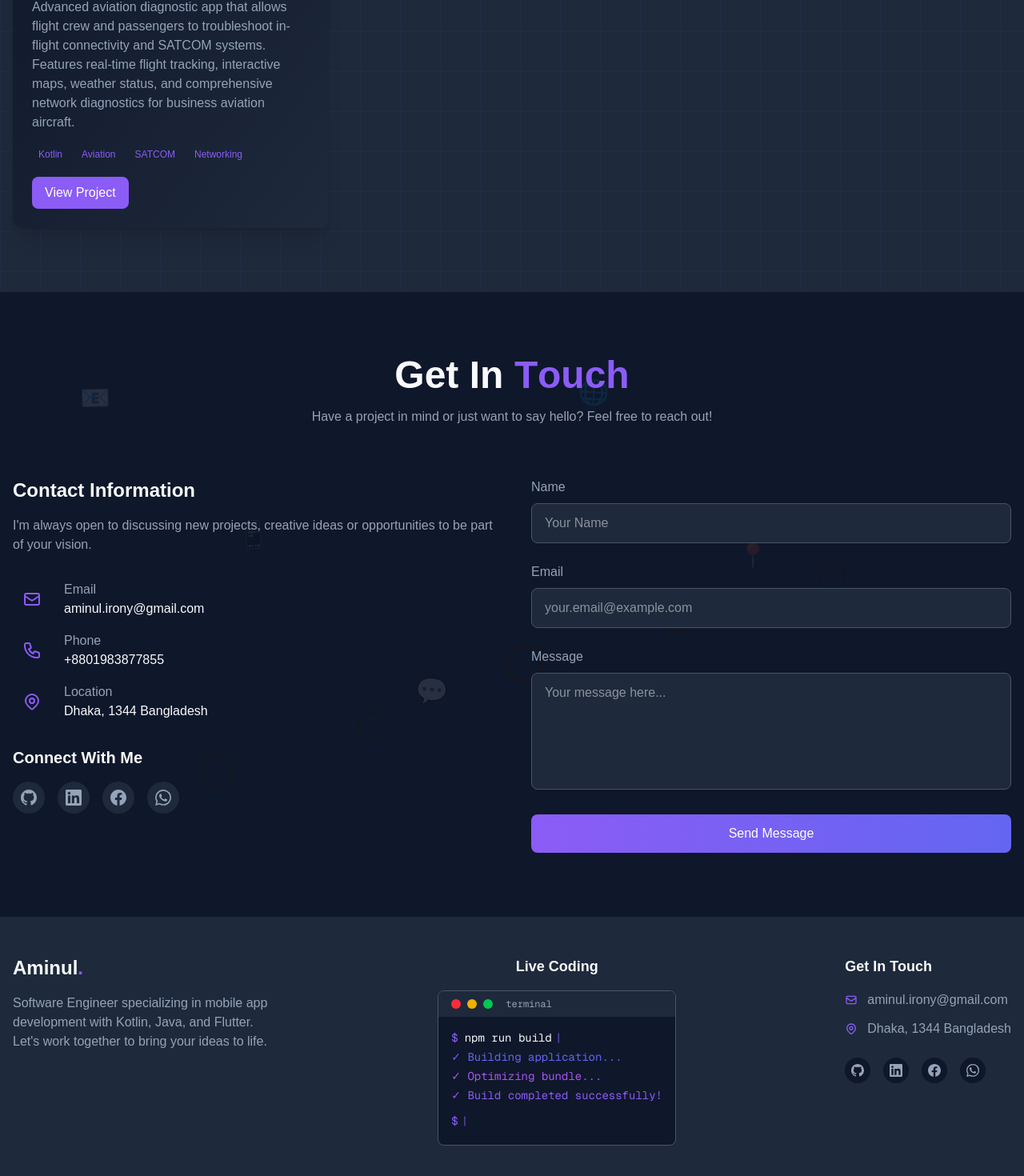
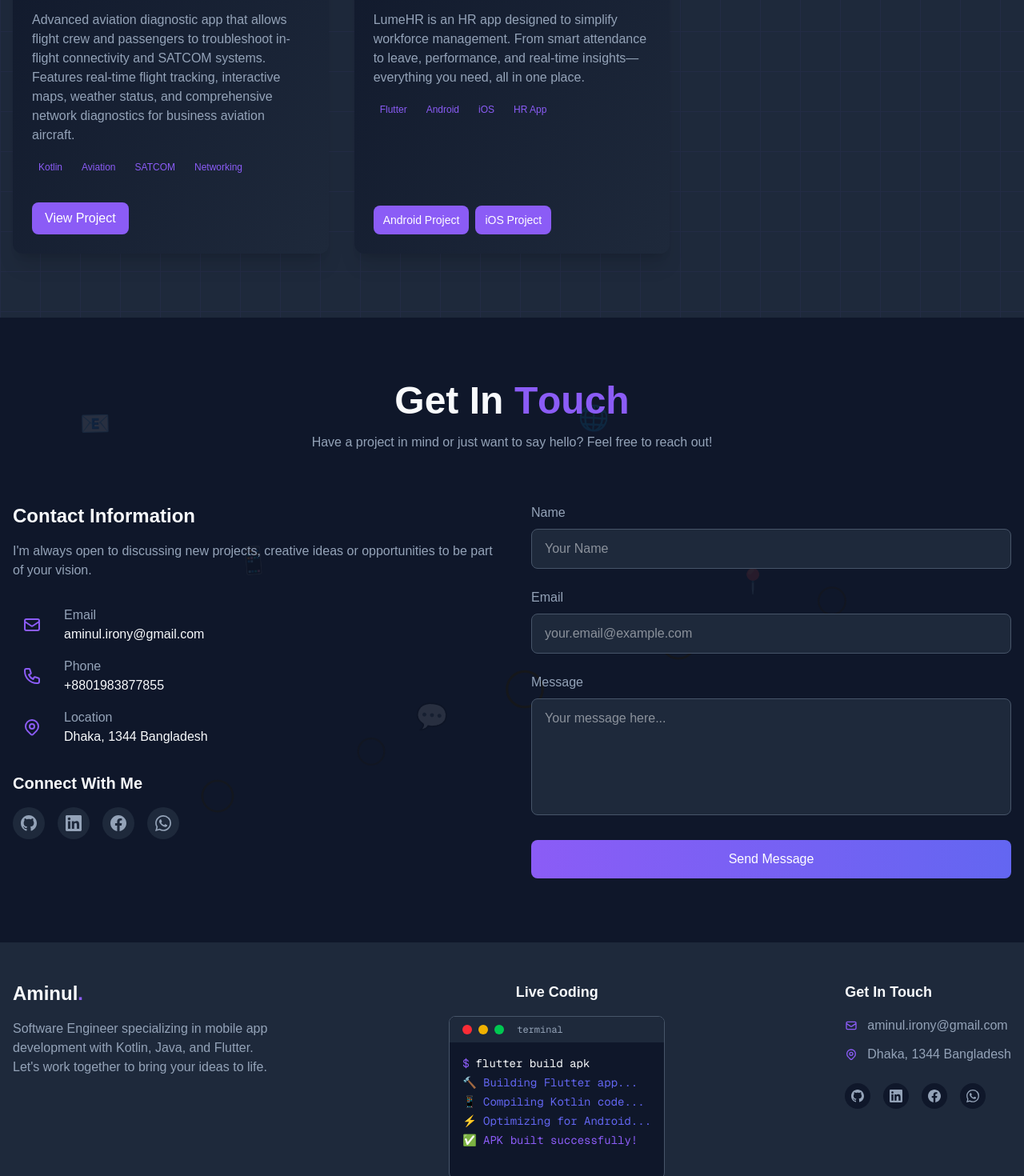
Before and after one commit to Siarc/personal_portfolio, a Next.js app: page / in a window 1280 px wide. Shown: the part 2539-4009 px from the top of the page at 80% size. Built offline with nearby package versions, Linux system fonts and the light colour scheme.

Commit message:
updated the project terminal section and added another project lume hr

```diff
--- a/src/components/Footer.tsx
+++ b/src/components/Footer.tsx
@@ -2,7 +2,137 @@
 
 import { motion } from 'framer-motion'
 import Link from 'next/link'
-import { useTheme } from '@/contexts/ThemeContext'
+import { useState, useEffect } from 'react'
+import { useTheme, Theme } from '@/contexts/ThemeContext'
+
+// Live Coding Terminal Component
+function LiveCodingTerminal({ currentTheme }: { currentTheme: Theme }) {
+  const [currentScenario, setCurrentScenario] = useState(0)
+
+  const codingScenarios = [
+    {
+      command: "flutter build apk",
+      steps: [
+        "🔨 Building Flutter app...",
+        "📱 Compiling Kotlin code...",
+        "⚡ Optimizing for Android...",
+        "✅ APK built successfully!"
+      ]
+    },
+    {
+      command: "git commit -m 'feat: particle animation'",
+      steps: [
+        "📝 Staging changes...",
+        "🔍 Running pre-commit hooks...",
+        "✨ Commit created successfully!",
+        "🚀 Ready to push!"
+      ]
+    },
+    {
+      command: "npm test",
+      steps: [
+        "🧪 Running test suites...",
+        "✅ 24 tests passed",
+        "📊 Coverage: 95.2%",
+        "🎉 All tests green!"
+      ]
+    },
+    {
+      command: "docker build -t portfolio .",
+      steps: [
+        "🐳 Building Docker image...",
+        "📦 Installing dependencies...",
+        "🔧 Configuring environment...",
+        "✅ Image built successfully!"
+      ]
+    },
+    {
+      command: "kubectl apply -f deployment.yaml",
+      steps: [
+        "☸️ Deploying to Kubernetes...",
+        "🔄 Rolling out updates...",
+        "🌐 Service is live!",
+        "✅ Deployment successful!"
+      ]
+    }
+  ]
+
+  useEffect(() => {
+    const interval = setInterval(() => {
+      setCurrentScenario((prev) => (prev + 1) % codingScenarios.length)
+    }, 8000) // Change scenario every 8 seconds
+
+    return () => clearInterval(interval)
+  }, [])
+
+  const scenario = codingScenarios[currentScenario]
+
+  return (
+    <div className="p-4 font-mono text-sm overflow-hidden" style={{ height: '170px' }}>
+      <motion.div
+        key={currentScenario}
+        className="space-y-1"
+        initial={{ opacity: 0 }}
+        animate={{ opacity: 1 }}
+        transition={{ duration: 0.5 }}
+      >
+        {/* Command Line */}
+        <motion.div
+          className="flex items-center"
+          initial={{ opacity: 0, x: -20 }}
+          animate={{ opacity: 1, x: 0 }}
+          transition={{ delay: 0.3, duration: 0.8 }}
+        >
+          <span style={{ color: currentTheme.colors.primary }}>$</span>
+          <motion.span
+            className="ml-2"
+            style={{ color: currentTheme.colors.text }}
+            initial={{ width: 0 }}
+            animate={{ width: "auto" }}
+            transition={{ delay: 0.6, duration: 1.5 }}
+          >
+            {scenario.command}
+          </motion.span>
+        </motion.div>
+
+        {/* Steps */}
+        {scenario.steps.map((step, index) => (
+          <motion.div
+            key={index}
+            style={{
+              color: index === scenario.steps.length - 1
+                ? currentTheme.colors.primary
+                : currentTheme.colors.secondary
+            }}
+            initial={{ opacity: 0 }}
+            animate={{ opacity: 1 }}
+            transition={{ delay: 2 + index * 1.2, duration: 0.5 }}
+          >
+            {step}
+          </motion.div>
+        ))}
+
+        {/* New Command Prompt */}
+        <motion.div
+          className="flex items-center pt-2"
+          initial={{ opacity: 0 }}
+          animate={{ opacity: 1 }}
+          transition={{ delay: 6.5, duration: 0.5 }}
+        >
+          <span style={{ color: currentTheme.colors.primary }}>$</span>
+          <motion.span
+            className="ml-1"
+            style={{ color: currentTheme.colors.primary }}
+            animate={{ opacity: [0, 1, 0] }}
+            transition={{ duration: 1, repeat: Infinity, delay: 7 }}
+          >
+            |
+          </motion.span>
+        </motion.div>
+      </motion.div>
+    </div>
+  )
+}
 
 export default function Footer() {
   const { currentTheme } = useTheme()
@@ -67,102 +197,7 @@ export default function Footer() {
               </div>
 
               {/* Terminal Content */}
-              <div className="p-4 h-40 font-mono text-sm overflow-hidden">
-                {/* Animated Code Lines */}
-                <motion.div
-                  className="space-y-1"
-                  initial={{ opacity: 0 }}
-                  animate={{ opacity: 1 }}
-                  transition={{ duration: 0.5 }}
-                >
-                  {/* Line 1 */}
-                  <motion.div
-                    className="flex items-center"
-                    initial={{ opacity: 0, x: -20 }}
-                    animate={{ opacity: 1, x: 0 }}
-                    transition={{ delay: 0.5, duration: 0.8 }}
-                  >
-                    <span style={{ color: currentTheme.colors.primary }}>$</span>
-                    <motion.span
-                      className="ml-2"
-                      style={{ color: currentTheme.colors.text }}
-                      initial={{ width: 0 }}
-                      animate={{ width: "auto" }}
-                      transition={{ delay: 0.8, duration: 1.5 }}
-                    >
-                      npm run build
-                    </motion.span>
-                    <motion.span
-                      className="ml-1"
-                      style={{ color: currentTheme.colors.primary }}
-                      animate={{ opacity: [0, 1, 0] }}
-                      transition={{ duration: 1, repeat: Infinity }}
-                    >
-                      |
-                    </motion.span>
-                  </motion.div>
-
-                  {/* Line 2 */}
-                  <motion.div
-                    style={{ color: currentTheme.colors.secondary }}
-                    initial={{ opacity: 0 }}
-                    animate={{ opacity: 1 }}
-                    transition={{ delay: 2.5, duration: 0.5 }}
-                  >
-                    ✓ Building application...
-                  </motion.div>
-
-                  {/* Line 3 */}
-                  <motion.div
-                    style={{ color: currentTheme.colors.accent }}
-                    initial={{ opacity: 0 }}
-                    animate={{ opacity: 1 }}
-                    transition={{ delay: 3.5, duration: 0.5 }}
-                  >
-                    ✓ Optimizing bundle...
-                  </motion.div>
-
-                  {/* Line 4 */}
-                  <motion.div
-                    style={{ color: currentTheme.colors.primary }}
-                    initial={{ opacity: 0 }}
-                    animate={{ opacity: 1 }}
-                    transition={{ delay: 4.5, duration: 0.5 }}
-                  >
-                    ✓ Build completed successfully!
-                  </motion.div>
-
-                  {/* New Command Line */}
-                  <motion.div
-                    className="flex items-center pt-2"
-                    initial={{ opacity: 0 }}
-                    animate={{ opacity: 1 }}
-                    transition={{ delay: 5.5, duration: 0.5 }}
-                  >
-                    <span style={{ color: currentTheme.colors.primary }}>$</span>
-                    <motion.span
-                      className="ml-1"
-                      style={{ color: currentTheme.colors.primary }}
-                      animate={{ opacity: [0, 1, 0] }}
-                      transition={{ duration: 1, repeat: Infinity, delay: 6 }}
-                    >
-                      |
-                    </motion.span>
-                  </motion.div>
-                </motion.div>
-
-                {/* Reset Animation */}
-                <motion.div
-                  key={Math.random()}
-                  initial={{ opacity: 1 }}
-                  animate={{ opacity: 0 }}
-                  transition={{ delay: 8, duration: 0.5 }}
-                  onAnimationComplete={() => {
-                    // This will trigger re-render and restart animation
-                    setTimeout(() => window.location.reload, 100);
-                  }}
-                />
-              </div>
+              <LiveCodingTerminal currentTheme={currentTheme} />
             </div>
 
             {/* Floating Code Particles */}
@@ -249,7 +284,7 @@ export default function Footer() {
               >
                 <span className="sr-only">GitHub</span>
                 <svg className="h-4 w-4" fill="currentColor" viewBox="0 0 24 24">
-                  <path d="M12 0c-6.626 0-12 5.373-12 12 0 5.302 3.438 9.8 8.207 11.387.599.111.793-.261.793-.577v-2.234c-3.338.726-4.033-1.416-4.033-1.416-.546-1.387-1.333-1.756-1.333-1.756-1.089-.745.083-.729.083-.729 1.205.084 1.839 1.237 1.839 1.237 1.07 1.834 2.807 1.304 3.492.997.107-.775.418-1.305.762-1.604-2.665-.305-5.467-1.334-5.467-5.931 0-1.311.469-2.381 1.236-3.221-.124-.303-.535-1.524.117-3.176 0 0 1.008-.322 3.301 1.23.957-.266 1.983-.399 3.003-.404 1.02.005 2.047.138 3.006.404 2.291-1.552 3.297-1.23 3.297-1.23.653 1.653.242 2.874.118 3.176.77.84 1.235 1.911 1.235 3.221 0 4.609-2.807 5.624-5.479 5.921.43.372.823 1.102.823 2.222v3.293c0 .319.192.694.801.576 4.765-1.589 8.199-6.086 8.199-11.386 0-6.627-5.373-12-12-12z"/>
+                  <path d="M12 0c-6.626 0-12 5.373-12 12 0 5.302 3.438 9.8 8.207 11.387.599.111.793-.261.793-.577v-2.234c-3.338.726-4.033-1.416-4.033-1.416-.546-1.387-1.333-1.756-1.333-1.756-1.089-.745.083-.729.083-.729 1.205.084 1.839 1.237 1.839 1.237 1.07 1.834 2.807 1.304 3.492.997.107-.775.418-1.305.762-1.604-2.665-.305-5.467-1.334-5.467-5.931 0-1.311.469-2.381 1.236-3.221-.124-.303-.535-1.524.117-3.176 0 0 1.008-.322 3.301 1.23.957-.266 1.983-.399 3.003-.404 1.02.005 2.047.138 3.006.404 2.291-1.552 3.297-1.23 3.297-1.23.653 1.653.242 2.874.118 3.176.77.84 1.235 1.911 1.235 3.221 0 4.609-2.807 5.624-5.479 5.921.43.372.823 1.102.823 2.222v3.293c0 .319.192.694.801.576 4.765-1.589 8.199-6.086 8.199-11.386 0-6.627-5.373-12-12-12z" />
                 </svg>
               </motion.a>
 
@@ -267,7 +302,7 @@ export default function Footer() {
               >
                 <span className="sr-only">LinkedIn</span>
                 <svg className="h-4 w-4" fill="currentColor" viewBox="0 0 24 24">
-                  <path d="M20.447 20.452h-3.554v-5.569c0-1.328-.027-3.037-1.852-3.037-1.853 0-2.136 1.445-2.136 2.939v5.667H9.351V9h3.414v1.561h.046c.477-.9 1.637-1.85 3.37-1.85 3.601 0 4.267 2.37 4.267 5.455v6.286zM5.337 7.433c-1.144 0-2.063-.926-2.063-2.065 0-1.138.92-2.063 2.063-2.063 1.14 0 2.064.925 2.064 2.063 0 1.139-.925 2.065-2.064 2.065zm1.782 13.019H3.555V9h3.564v11.452zM22.225 0H1.771C.792 0 0 .774 0 1.729v20.542C0 23.227.792 24 1.771 24h20.451C23.2 24 24 23.227 24 22.271V1.729C24 .774 23.2 0 22.222 0h.003z"/>
+                  <path d="M20.447 20.452h-3.554v-5.569c0-1.328-.027-3.037-1.852-3.037-1.853 0-2.136 1.445-2.136 2.939v5.667H9.351V9h3.414v1.561h.046c.477-.9 1.637-1.85 3.37-1.85 3.601 0 4.267 2.37 4.267 5.455v6.286zM5.337 7.433c-1.144 0-2.063-.926-2.063-2.065 0-1.138.92-2.063 2.063-2.063 1.14 0 2.064.925 2.064 2.063 0 1.139-.925 2.065-2.064 2.065zm1.782 13.019H3.555V9h3.564v11.452zM22.225 0H1.771C.792 0 0 .774 0 1.729v20.542C0 23.227.792 24 1.771 24h20.451C23.2 24 24 23.227 24 22.271V1.729C24 .774 23.2 0 22.222 0h.003z" />
                 </svg>
               </motion.a>
 
@@ -285,7 +320,7 @@ export default function Footer() {
               >
                 <span className="sr-only">Facebook</span>
                 <svg className="h-4 w-4" fill="currentColor" viewBox="0 0 24 24">
-                  <path d="M24 12.073c0-6.627-5.373-12-12-12s-12 5.373-12 12c0 5.99 4.388 10.954 10.125 11.854v-8.385H7.078v-3.47h3.047V9.43c0-3.007 1.792-4.669 4.533-4.669 1.312 0 2.686.235 2.686.235v2.953H15.83c-1.491 0-1.956.925-1.956 1.874v2.25h3.328l-.532 3.47h-2.796v8.385C19.612 23.027 24 18.062 24 12.073z"/>
+                  <path d="M24 12.073c0-6.627-5.373-12-12-12s-12 5.373-12 12c0 5.99 4.388 10.954 10.125 11.854v-8.385H7.078v-3.47h3.047V9.43c0-3.007 1.792-4.669 4.533-4.669 1.312 0 2.686.235 2.686.235v2.953H15.83c-1.491 0-1.956.925-1.956 1.874v2.25h3.328l-.532 3.47h-2.796v8.385C19.612 23.027 24 18.062 24 12.073z" />
                 </svg>
               </motion.a>
 
@@ -303,7 +338,7 @@ export default function Footer() {
               >
                 <span className="sr-only">WhatsApp</span>
                 <svg className="h-4 w-4" fill="currentColor" viewBox="0 0 24 24">
-                  <path d="M17.472 14.382c-.297-.149-1.758-.867-2.03-.967-.273-.099-.471-.148-.67.15-.197.297-.767.966-.94 1.164-.173.199-.347.223-.644.075-.297-.15-1.255-.463-2.39-1.475-.883-.788-1.48-1.761-1.653-2.059-.173-.297-.018-.458.13-.606.134-.133.298-.347.446-.52.149-.174.198-.298.298-.497.099-.198.05-.371-.025-.52-.075-.149-.669-1.612-.916-2.207-.242-.579-.487-.5-.669-.51-.173-.008-.371-.01-.57-.01-.198 0-.52.074-.792.372-.272.297-1.04 1.016-1.04 2.479 0 1.462 1.065 2.875 1.213 3.074.149.198 2.096 3.2 5.077 4.487.709.306 1.262.489 1.694.625.712.227 1.36.195 1.871.118.571-.085 1.758-.719 2.006-1.413.248-.694.248-1.289.173-1.413-.074-.124-.272-.198-.57-.347m-5.421 7.403h-.004a9.87 9.87 0 01-5.031-1.378l-.361-.214-3.741.982.998-3.648-.235-.374a9.86 9.86 0 01-1.51-5.26c.001-5.45 4.436-9.884 9.888-9.884 2.64 0 5.122 1.03 6.988 2.898a9.825 9.825 0 012.893 6.994c-.003 5.45-4.437 9.884-9.885 9.884m8.413-18.297A11.815 11.815 0 0012.05 0C5.495 0 .16 5.335.157 11.892c0 2.096.547 4.142 1.588 5.945L.057 24l6.305-1.654a11.882 11.882 0 005.683 1.448h.005c6.554 0 11.89-5.335 11.893-11.893A11.821 11.821 0 0020.885 3.488"/>
+                  <path d="M17.472 14.382c-.297-.149-1.758-.867-2.03-.967-.273-.099-.471-.148-.67.15-.197.297-.767.966-.94 1.164-.173.199-.347.223-.644.075-.297-.15-1.255-.463-2.39-1.475-.883-.788-1.48-1.761-1.653-2.059-.173-.297-.018-.458.13-.606.134-.133.298-.347.446-.52.149-.174.198-.298.298-.497.099-.198.05-.371-.025-.52-.075-.149-.669-1.612-.916-2.207-.242-.579-.487-.5-.669-.51-.173-.008-.371-.01-.57-.01-.198 0-.52.074-.792.372-.272.297-1.04 1.016-1.04 2.479 0 1.462 1.065 2.875 1.213 3.074.149.198 2.096 3.2 5.077 4.487.709.306 1.262.489 1.694.625.712.227 1.36.195 1.871.118.571-.085 1.758-.719 2.006-1.413.248-.694.248-1.289.173-1.413-.074-.124-.272-.198-.57-.347m-5.421 7.403h-.004a9.87 9.87 0 01-5.031-1.378l-.361-.214-3.741.982.998-3.648-.235-.374a9.86 9.86 0 01-1.51-5.26c.001-5.45 4.436-9.884 9.888-9.884 2.64 0 5.122 1.03 6.988 2.898a9.825 9.825 0 012.893 6.994c-.003 5.45-4.437 9.884-9.885 9.884m8.413-18.297A11.815 11.815 0 0012.05 0C5.495 0 .16 5.335.157 11.892c0 2.096.547 4.142 1.588 5.945L.057 24l6.305-1.654a11.882 11.882 0 005.683 1.448h.005c6.554 0 11.89-5.335 11.893-11.893A11.821 11.821 0 0020.885 3.488" />
                 </svg>
               </motion.a>
             </div>
--- a/src/components/ProjectsSection.tsx
+++ b/src/components/ProjectsSection.tsx
@@ -43,6 +43,16 @@ const projects = [
     imageUrl: '/images/placeholder.jpg',
     iconUrl: '/images/projects/next_cabin_tools.png',
     projectUrl: 'https://play.google.com/store/apps/details?id=com.stitel.cabintools&hl=en',
+  },
+  {
+    id: 5,
+    title: 'LumeHR',
+    description: 'LumeHR is an HR app designed to simplify workforce management. From smart attendance to leave, performance, and real-time insights—everything you need, all in one place.',
+    tags: ['Flutter', 'Android', 'iOS', 'HR App'],
+    imageUrl: '/images/placeholder.jpg',
+    iconUrl: '/images/projects/lume_hr.png',
+    projectUrl: 'https://play.google.com/store/apps/details?id=com.brotecs.lumeHr',
+    iosUrl: 'https://apps.apple.com/us/app/lumehr/id6748898201?platform=iphone',
   },
 ]
 
@@ -162,7 +172,7 @@ export default function ProjectsSection() {
               transition={{ duration: 0.5, delay: index * 0.1 }}
               viewport={{ once: true, margin: "-100px" }}
               whileHover={{ y: -10 }}
-              className="rounded-xl overflow-hidden shadow-xl"
+              className="rounded-xl overflow-hidden shadow-xl flex flex-col h-full"
               style={{
                 background: `linear-gradient(to bottom right, ${currentTheme.colors.background}, ${currentTheme.colors.surface})`
               }}
@@ -186,7 +196,7 @@ export default function ProjectsSection() {
                   />
                 </div>
               </div>
-              <div className="p-6">
+              <div className="p-6 flex flex-col flex-grow">
                 <h3
                   className="text-xl font-bold mb-2"
                   style={{ color: currentTheme.colors.text }}
@@ -199,7 +209,7 @@ export default function ProjectsSection() {
                 >
                   {project.description}
                 </p>
-                <div className="flex flex-wrap gap-2">
+                <div className="flex flex-wrap gap-2 mb-4">
                   {project.tags.map((tag) => (
                     <span
                       key={tag}
@@ -213,13 +223,50 @@ export default function ProjectsSection() {
                     </span>
                   ))}
                 </div>
+                {/* Spacer to push buttons to bottom */}
+                <div className="flex-grow"></div>
+                {/* Dual Platform Buttons for projects with both Android and iOS */}
+                {project.iosUrl ? (
+                  <div className="mt-4 flex gap-2 flex-wrap">
                     <motion.a
                       href={project.projectUrl}
                       target="_blank"
                       rel="noopener noreferrer"
                       whileHover={{ scale: 1.05 }}
                       whileTap={{ scale: 0.95 }}
-                  className="mt-4 px-4 py-2 rounded-lg font-medium transition-colors inline-block"
+                      className="px-3 py-2 rounded-lg font-medium transition-colors inline-flex items-center gap-1 text-sm"
+                      style={{
+                        backgroundColor: currentTheme.colors.primary,
+                        color: getButtonTextColor(currentTheme)
+                      }}
+                    >
+                      Android Project
+                    </motion.a>
+                    <motion.a
+                      href={project.iosUrl}
+                      target="_blank"
+                      rel="noopener noreferrer"
+                      whileHover={{ scale: 1.05 }}
+                      whileTap={{ scale: 0.95 }}
+                      className="px-3 py-2 rounded-lg font-medium transition-colors inline-flex items-center gap-1 text-sm"
+                      style={{
+                        backgroundColor: currentTheme.colors.primary,
+                        color: getButtonTextColor(currentTheme)
+                      }}
+                    >
+                      iOS Project
+                    </motion.a>
+                  </div>
+                ) : (
+                  /* Single Platform Button for projects with only one platform */
+                  <div className="mt-4">
+                    <motion.a
+                      href={project.projectUrl}
+                      target="_blank"
+                      rel="noopener noreferrer"
+                      whileHover={{ scale: 1.05 }}
+                      whileTap={{ scale: 0.95 }}
+                      className="px-4 py-2 rounded-lg font-medium transition-colors inline-block"
                       style={{
                         backgroundColor: currentTheme.colors.primary,
                         color: getButtonTextColor(currentTheme)
@@ -228,6 +275,8 @@ export default function ProjectsSection() {
                       View Project
                     </motion.a>
                   </div>
+                )}
+              </div>
             </motion.div>
           ))}
         </div>
```
Also changed, not shown: public/images/projects/lume_hr.png (added). Lines whose indentation alone changed are shown as unchanged.
